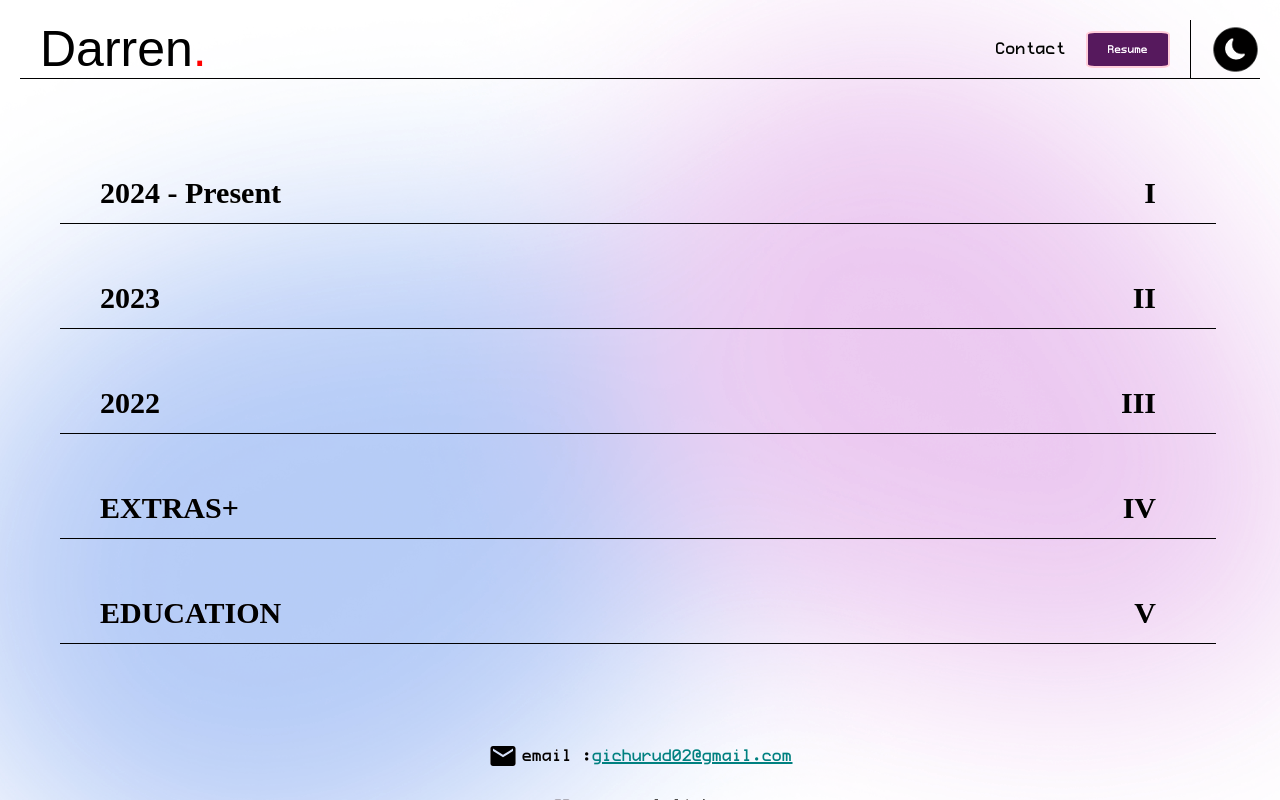
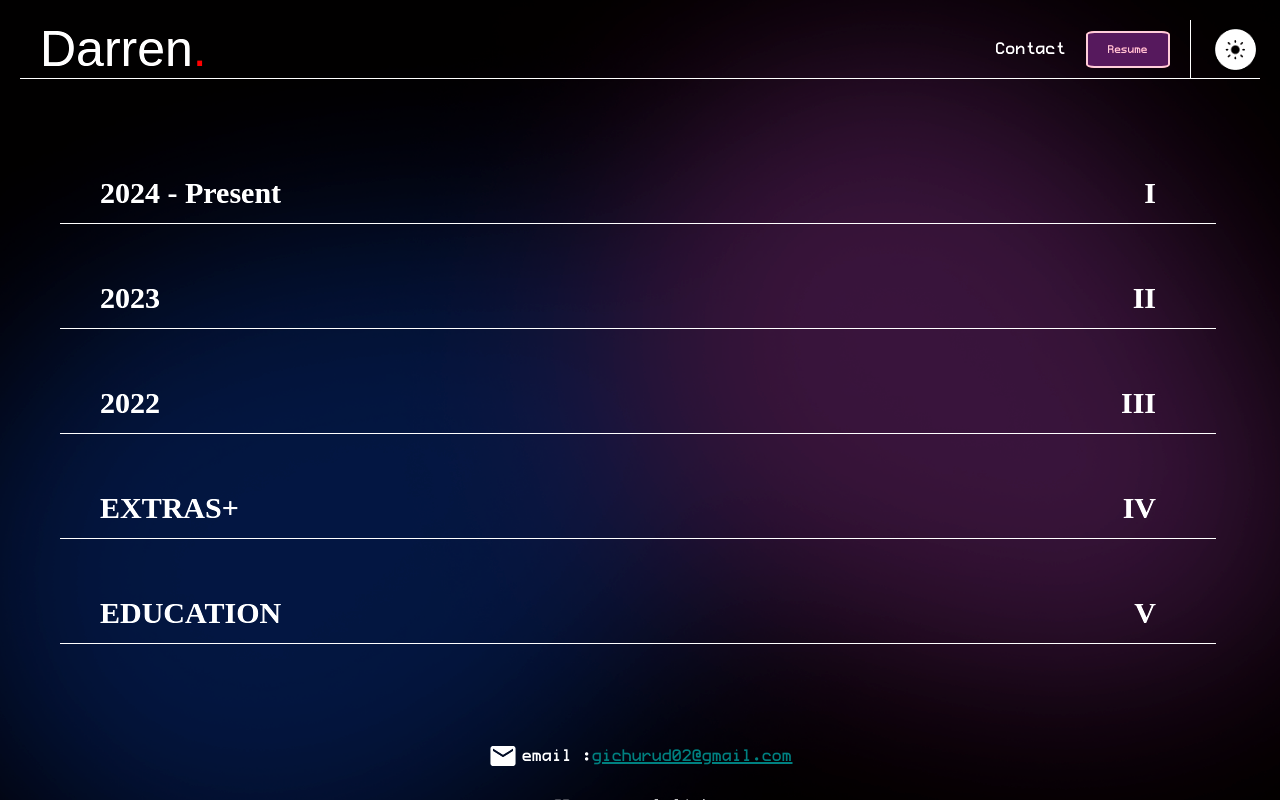
Before and after one commit to FeelingPeachy/personal-site, a React (Vite) app in the folder frontend/: page /resume in a window 1280 px wide. Built offline with nearby package versions, Linux system fonts and the light colour scheme; a web font is replaced by a local one.

Commit message:
add local storgae

```diff
--- a/frontend/src/contexts/themecontext.jsx
+++ b/frontend/src/contexts/themecontext.jsx
@@ -1,23 +1,26 @@
-import React, { createContext, useContext, useState } from 'react';
+import React, { createContext, useContext, useState, useEffect } from 'react'; // Import necessary hooks
 
-export const ThemeContext = createContext(); // create the contect
-export const useTheme = () => useContext(ThemeContext); // allows us to acces context states using usesTheme
-const initTheme = localStorage.getItem('screenMode') || 'True'; // retrieve init value for scrren mode, else if not defined just return true so default is light
+export const ThemeContext = createContext(); // Create the context
 
-// theme provider
-// this allows components to share data by passing states across children components
+export const useTheme = () => useContext(ThemeContext); // Allows us to access context states using useTheme
+
+const initTheme = localStorage.getItem('screenMode') === 'True'; // if defined True else False
+
+// Theme provider
+// This allows components to share data by passing states across children components
 export const ThemeProvider = ({ children }) => {
-  const [screenMode, setScreenMode] = useState(true);
 
-  // useEffect(() => {
-  //   localStorage.setItem('screenMode', screenMode);
-  // }, [theme]);
+
+  const [screenMode, setScreenMode] = useState(initTheme);
+
+  // Every time screenMode state changes, save in local storage
+  useEffect(() => {
+    window.localStorage.setItem('screenMode', screenMode ? 'True' : 'False');
+  }, [screenMode]);
+
 
   return (
-
-
-
-    // all children have access to valeues provided by theme context
+    // All children have access to values provided by theme context
     <ThemeContext.Provider value={{ screenMode, setScreenMode }}>
       {children}
     </ThemeContext.Provider>
--- a/frontend/src/pages/Resume.jsx
+++ b/frontend/src/pages/Resume.jsx
@@ -19,6 +19,9 @@ export default function Resume(){
         </a>
       </div>   */}
 
+
+
+    {/* TODO: reveal content once clicked instead of onhover */}
     <div className="wrapper">
 
         <div className="entry">
--- a/frontend/src/styles/Home.css
+++ b/frontend/src/styles/Home.css
@@ -66,9 +66,26 @@ main{
     display: flex;
     align-items: center;
     justify-content: center;
+    position: relative;
+
 
 
 }
+
+/* main::before{
+    position: absolute;
+    content: '';
+    top: -4.5rem  ;
+    right: 11rem;
+
+    width: 100%;
+    height: 100%;
+    /* background-color: aquamarine; */
+    /* background: url("/codingislife.png");
+    background-repeat: no-repeat;
+    background-position: right;
+    z-index: 1; */
+/* } */
 
 main .about-section{
 
@@ -79,6 +96,7 @@ main .about-section{
     justify-content: flex-start; /* items are packed toward the start of the flex-direction. */
     padding: 2rem;    /* determining how far to the top of main container */
     font-family: 'ProFontWindows', sans-serif;
+    z-index: 50;
 }
 
 main .about-section #greeting{
```
Also changed, not shown: frontend/public/codingislife.png (added).
